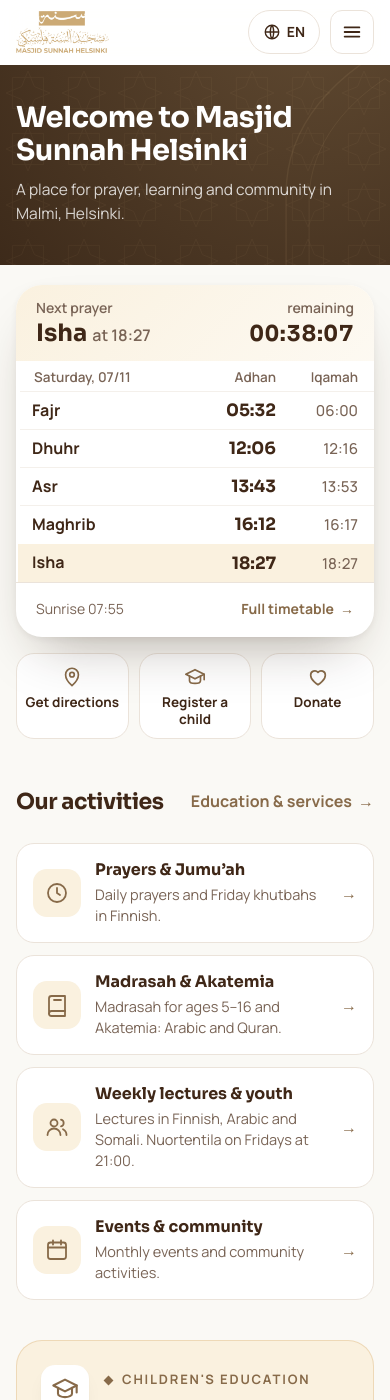
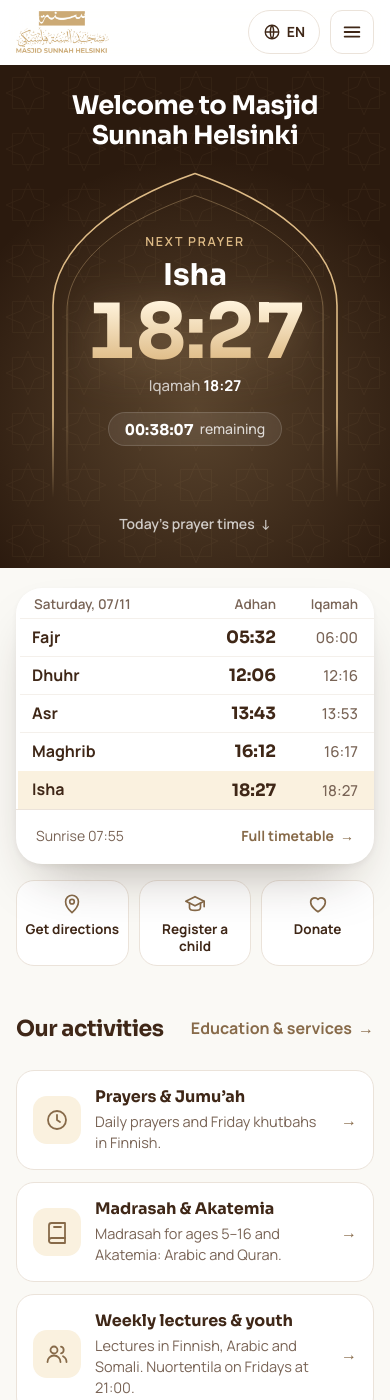
Before and after one commit to suomen-moskeijat/Masjid-sunnah, a Jekyll site: the page built from uusi/index.html, in a window 390 px wide and 1400 px high. Built offline with Jekyll 4.4.1, drawn with Linux system fonts in a browser that asks for light colours.

Commit message:
Uusi etusivu puhelimella: kultainen kaari ja seuraava rukous isolla
Puhelimen ensimmäinen näkymä: moskeijan kaari piirtyy esiin, sen
sisällä seuraava rukous, iso kellonaika, iqamah ja laskuri. Päivän
taulukko heti alla (ilman toistettua seuraava-osiota). Animaatio
pois päältä, jos käyttäjä on valinnut vähemmän liikettä.
WhatsApp-nappi ei näy etusivun yläosan päällä. Tietokoneen
ulkoasu ennallaan.

Co-Authored-By: Claude Opus 5.5 <noreply@anthropic.com>
Claude-Session: https://claude.ai/code/session_01Fn78vEnHGTYfe1exjJd3xJ

```diff
--- a/assets/css/uusi.css
+++ b/assets/css/uusi.css
@@ -566,3 +566,56 @@ html[lang="ar"] .rk__eyebrow { font-size: 14px; }
 .u-pikatoiminnot a { gap: 6px; padding: 12px 6px 11px; }
 .u-pikatoiminnot .u-ikoni { width: auto; height: auto; background: none; border-radius: 0; color: var(--kulta-teksti); }
 .u-sivuhero .u-kuvio { opacity: .06; }
+
+/* ---------- 15. Puhelimen etusivu: kaari ja seuraava rukous ---------- */
+.u-kaari, .u-kaari__alas { display: none; }
+@media (max-width: 1023px) {
+  .u-hero__teksti { text-align: center; padding: 26px 0 22px; }
+  .u-hero h1 { font-size: clamp(24px, 6.6vw, 34px); margin: 0 auto 18px; max-width: 16em; }
+  .u-hero__esittely { display: none; }
+  .u-hero__tausta::after { width: 130vw; height: 130vw; inset-inline-end: auto; left: -15vw; top: 18%; background: radial-gradient(closest-side, color-mix(in srgb, var(--kulta) 26%, transparent), transparent); }
+  .u-hero__kaari { display: none; }
+
+  .u-kaari { position: relative; display: flex; flex-direction: column; align-items: center; width: min(100%, 300px); min-height: 330px; margin-inline: auto; padding: 66px 18px 26px; color: var(--kulta); }
+  .u-kaari__viiva { position: absolute; inset: 0; width: 100%; height: 100%; overflow: visible; }
+  .u-kaari__viiva path { stroke-dasharray: 1; stroke-dashoffset: 0; }
+  .u-kaari__sisa { opacity: .45; }
+  .u-kaari > p { position: relative; margin: 0; }
+  .u-kaari__otsikko { font: 600 12.5px/1.2 var(--ft); letter-spacing: .14em; text-transform: uppercase; color: var(--kulta); }
+  html[lang="ar"] .u-kaari__otsikko { letter-spacing: 0; font-size: 14px; }
+  .u-kaari__nimi { margin-top: 10px !important; font: 700 30px/1.1 var(--fo); color: #fff; }
+  .u-kaari__aika {
+    margin-top: 2px !important; font: 700 76px/1 var(--fo); letter-spacing: -.02em; font-variant-numeric: tabular-nums;
+    background: linear-gradient(180deg, #fff3dc 10%, var(--kulta) 90%); -webkit-background-clip: text; background-clip: text; color: transparent;
+    filter: drop-shadow(0 6px 22px color-mix(in srgb, var(--kulta) 35%, transparent));
+  }
+  .u-kaari__iqamah { margin-top: 6px !important; font: 500 15px/1.3 var(--ft); color: rgb(255 255 255 / .72); }
+  .u-kaari__iqamah span[dir] { font-weight: 700; color: #fff; }
+  .u-kaari__laskuri {
+    display: inline-flex; align-items: center; gap: 6px; margin-top: 16px !important; padding: 8px 16px; border-radius: 999px;
+    background: rgb(255 255 255 / .08); border: 1px solid rgb(255 255 255 / .14); -webkit-backdrop-filter: blur(6px); backdrop-filter: blur(6px);
+    font: 500 14px/1.2 var(--ft); color: rgb(255 255 255 / .8);
+  }
+  .u-kaari__laskuri [data-rkn-jaljella] { font: 700 15px/1 var(--fo); font-variant-numeric: tabular-nums; color: #fff; }
+  .u-kaari__alas { display: inline-flex; gap: 6px; align-items: center; min-height: 44px; margin-top: 4px; font: 600 14px/1.2 var(--ft); color: rgb(255 255 255 / .75); text-decoration: none; }
+
+  /* Kortissa ei toistu seuraava rukous, koska se on jo kaaressa */
+  .rk--tiivis .rk__seuraava { display: none; }
+  .u-hero__rukous { scroll-margin-top: calc(var(--yla) + 12px); }
+
+  /* Avautumisanimaatio: kaari piirtyy, sisältö nousee esiin */
+  @media (prefers-reduced-motion: no-preference) {
+    .u-kaari__viiva path { stroke-dashoffset: 1; animation: u-piirra 1.6s cubic-bezier(.6, 0, .2, 1) .1s forwards; }
+    .u-kaari__sisa { animation-delay: .35s !important; }
+    .u-hero h1, .u-kaari > p, .u-kaari__alas { opacity: 0; animation: u-nouse .7s cubic-bezier(.2, .7, .2, 1) forwards; }
+    .u-hero h1 { animation-delay: .05s; }
+    .u-kaari__otsikko { animation-delay: .45s !important; }
+    .u-kaari__nimi { animation-delay: .55s !important; }
+    .u-kaari__aika { animation-delay: .65s !important; }
+    .u-kaari__iqamah { animation-delay: .75s !important; }
+    .u-kaari__laskuri { animation-delay: .85s !important; }
+    .u-kaari__alas { animation-delay: 1s; }
+  }
+}
+@keyframes u-piirra { to { stroke-dashoffset: 0; } }
+@keyframes u-nouse { from { opacity: 0; transform: translateY(14px); } to { opacity: 1; transform: none; } }
--- a/assets/js/uusi.js
+++ b/assets/js/uusi.js
@@ -54,9 +54,9 @@
     varjo();
   }
 
-  /* Pikanapit piiloon, kun rukousaikataulu tai lomake on näkyvissä (eivät peitä tietoja) */
+  /* Pikanapit piiloon, kun etusivun yläosa, rukousaikataulu tai lomake on näkyvissä (eivät peitä tietoja) */
   var pikanapit = document.querySelector('[data-pikanapit]');
-  var suojatut = kaikki('[data-rk], [data-kk], .u-lomake, .u-vierailu, .u-lahjoitustiedot, .u-sivupalkki, .u-ala');
+  var suojatut = kaikki('.u-hero, [data-rk], [data-kk], .u-lomake, .u-vierailu, .u-lahjoitustiedot, .u-sivupalkki, .u-ala');
   if (pikanapit && suojatut.length && 'IntersectionObserver' in window) {
     var nakyvat = new Set();
     var io = new IntersectionObserver(function (havainnot) {
@@ -228,6 +228,16 @@
       rk.querySelector('[data-rk-klo]').textContent = N().klo + ' ' + aika(s.aika);
       rk.querySelector('[data-rk-jaljella]').textContent = kesto(s.aika - nyt);
     });
+    // Etusivun kaari (puhelin): seuraava rukous isolla
+    var iqa = !s.huomenna && nykytila.tanaan.iqamah ? nykytila.tanaan.iqamah[s.nimi] : null;
+    kaikki('[data-rkn]').forEach(function (el) {
+      el.querySelector('[data-rkn-nimi]').textContent = nimi;
+      el.querySelector('[data-rkn-aika]').textContent = aika(s.aika);
+      el.querySelector('[data-rkn-jaljella]').textContent = kesto(s.aika - nyt);
+      var iq = el.querySelector('[data-rkn-iqamah]');
+      iq.hidden = !iqa;
+      if (iqa) iq.querySelector('[data-rkn-iqamah-aika]').textContent = aika(iqa);
+    });
   }
 
   // Kuukausitaulukko
--- a/uusi/index.html
+++ b/uusi/index.html
@@ -15,13 +15,26 @@ rukousajat: true
     <div class="u-hero__teksti">
       {% if m.hero_tunniste %}<p class="u-eyebrow u-eyebrow--vaalea">{% include kt.html arvo=m.hero_tunniste %}</p>{% endif %}
       <h1>{% if m.hero_otsikko %}{% include kt.html arvo=m.hero_otsikko %}{% else %}{% include nimi.html moskeija=m %}{% endif %}</h1>
+      <div class="u-kaari" data-rkn>
+        <svg class="u-kaari__viiva" viewBox="0 0 300 360" preserveAspectRatio="none" aria-hidden="true">
+          <defs><linearGradient id="u-kaari-hiipuu" x1="0" y1="0" x2="0" y2="1"><stop offset="0" stop-color="currentColor"/><stop offset=".75" stop-color="currentColor"/><stop offset="1" stop-color="currentColor" stop-opacity="0"/></linearGradient></defs>
+          <path class="u-kaari__ulko" pathLength="1" d="M8 360V150C8 84 76 34 150 6c74 28 142 78 142 144v210" fill="none" stroke="url(#u-kaari-hiipuu)" stroke-width="1.6"/>
+          <path class="u-kaari__sisa" pathLength="1" d="M22 360V156c0-56 58-100 128-126 70 26 128 70 128 126v204" fill="none" stroke="url(#u-kaari-hiipuu)" stroke-width=".8"/>
+        </svg>
+        <p class="u-kaari__otsikko">{% include k.html a="seuraava_rukous" %}</p>
+        <p class="u-kaari__nimi" data-rkn-nimi>&nbsp;</p>
+        <p class="u-kaari__aika" data-rkn-aika dir="ltr">--:--</p>
+        <p class="u-kaari__iqamah" data-rkn-iqamah hidden>{% include k.html a="iqamah" %} <span data-rkn-iqamah-aika dir="ltr"></span></p>
+        <p class="u-kaari__laskuri"><span data-rkn-jaljella dir="ltr">--:--:--</span> {% include k.html a="jaljella" %}</p>
+      </div>
+      <a class="u-kaari__alas" href="#paivan-ajat">{% include k.html a="paivan_ajat" %} <span aria-hidden="true">↓</span></a>
       {% if m.esittely %}<p class="u-hero__esittely">{% include kt.html arvo=m.esittely %}</p>{% endif %}
       <div class="u-hero__napit">
         <a class="u-nappi u-nappi--kulta" href="{{ '/uusi/palvelut/' | relative_url }}">{% include k.html a="tutustu_toimintaan" %}</a>
         {% if m.lasten_opetus.kaytossa %}<a class="u-nappi u-nappi--haamu" href="{{ '/uusi/palvelut/lasten-opetus/' | relative_url }}">{% include ikoni.html nimi="hattu" koko=18 %} {% include k.html a="ilmoita_lapsesi" %}</a>{% endif %}
       </div>
     </div>
-    <div class="u-hero__rukous">
+    <div class="u-hero__rukous" id="paivan-ajat">
       {% include u/rukous.html linkki=true tiivis=true %}
     </div>
   </div>
```
